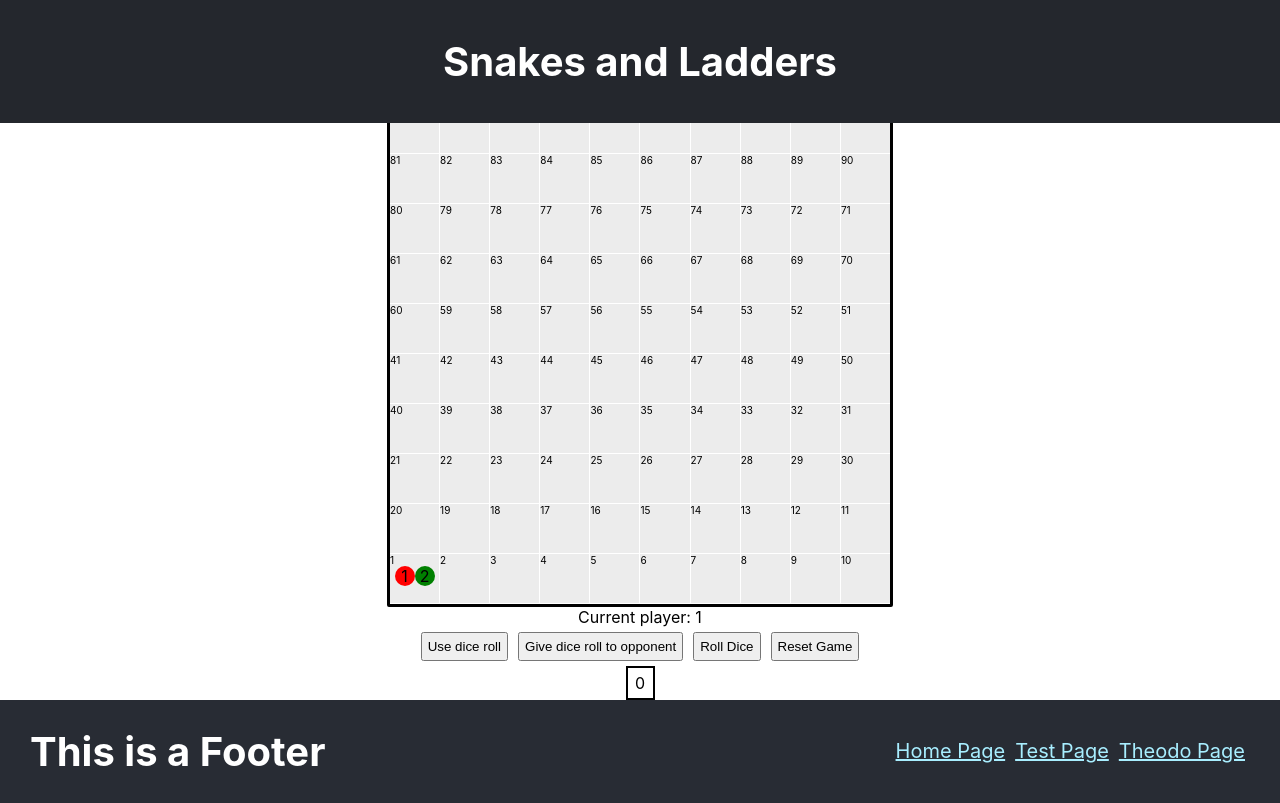
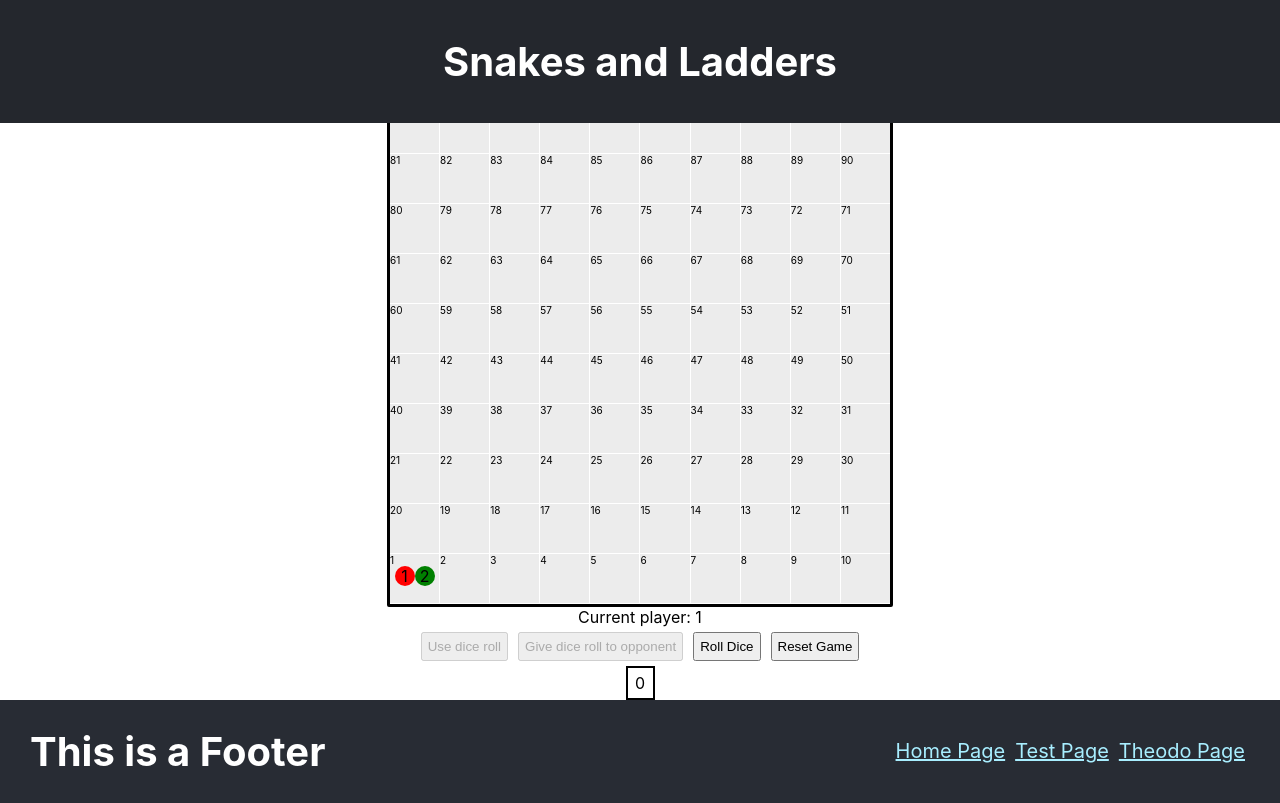
Before and after one commit to jrh224/cambridge_hackathon, a React (Create React App) app: page / in a window 1280 px wide. Built offline with nearby package versions, Linux system fonts and the light colour scheme.

Commit message:
added button formatting and greyed out

```diff
--- a/src/components/molecules/SnakesAndLadders/SnakesAndLadders.css
+++ b/src/components/molecules/SnakesAndLadders/SnakesAndLadders.css
@@ -27,11 +27,6 @@
   outline: 1px solid gray;
 }
 
-
-.buttons {
-  padding: 5px;
-  margin: 5px;
-}
 
 .diceResultBox {
   border:2px solid black;
@@ -69,3 +64,12 @@
   grid-template-columns: repeat(10, 1fr);
   grid-gap: 1px
 }
+
+.buttons {
+  margin:5px;
+  padding: 5px;
+}
+
+.buttons:disabled {
+
+}
--- a/src/components/molecules/SnakesAndLadders/SnakesAndLadders.js
+++ b/src/components/molecules/SnakesAndLadders/SnakesAndLadders.js
@@ -17,6 +17,8 @@ export default function SnakesAndLadders() {
 
   const [diceValue, setDiceValue] = useState(0);
   const [turnInProgress, setTurnInProgress] = useState(false);
+
+
 
   // Computer to display
   function compToDis(pos) {
@@ -238,10 +240,10 @@ export default function SnakesAndLadders() {
       <div>{displayGameText()}</div>
       <div>
         <div className="button container">
-          <button type="button" className="buttons" onClick={useDiceRoll}>Use dice roll</button>
-          <button type="button" className="buttons" onClick={giveDiceRoll}>Give dice roll to opponent</button>
-          <button type="button" className="buttons" onClick={rollDice}>Roll Dice</button>
-          <button type="button" className="buttons" onClick={resetGame}>Reset Game</button>
+          <button type="button" className="buttons" disabled={!turnInProgress} onClick={useDiceRoll}>Use dice roll</button>
+          <button type="button" className="buttons" disabled={!turnInProgress} onClick={giveDiceRoll}>Give dice roll to opponent</button>
+          <button type="button" className="buttons" disabled={turnInProgress} onClick={rollDice}>Roll Dice</button>
+          <button type="button" className="buttons" disabled={turnInProgress} onClick={resetGame}>Reset Game</button>
         </div>
         <div className="diceResultBox">
           {diceValue}
```
